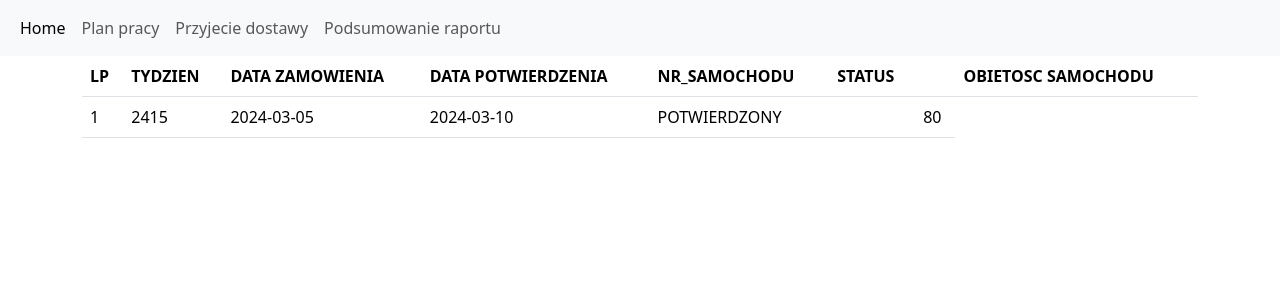
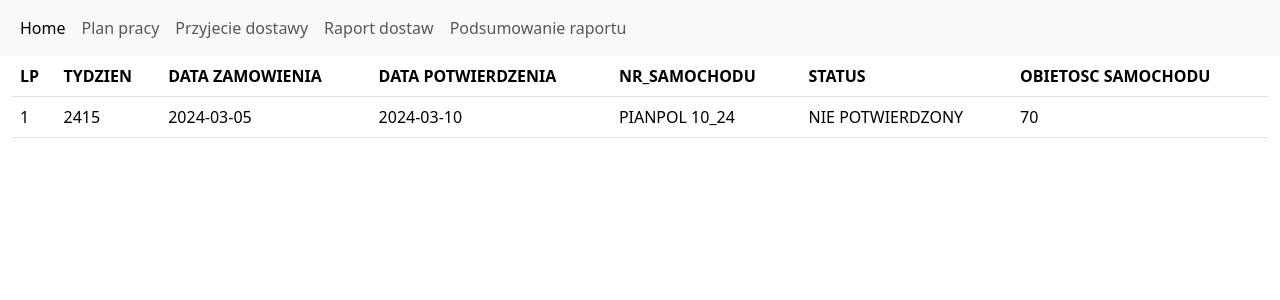
Before and after one commit to Mogarthron/Magazynier, a Flask app: template Flask_server/Bluprints/wydzial_pianek/templates/wydzial_pianek/raport_dostaw.html in a window 1280 px wide. Shown: the top 300 px of the page. Run offline with Flask 3, Linux system fonts and the light colour scheme; the template is opened without the code that fills it, so the values that code supplies are empty; parts of the project's set-up code (start-up, migrations or seed data) failed here and were passed over; some libraries are stand-ins or nearby versions.

Commit message:
Flask server

```diff
--- a/Flask_server/Bluprints/wydzial_pianek/templates/wydzial_pianek/nav_wp.html
+++ b/Flask_server/Bluprints/wydzial_pianek/templates/wydzial_pianek/nav_wp.html
@@ -14,7 +14,7 @@
     <div class="collapse navbar-collapse" id="navbarNav">
       <ul class="navbar-nav">
         <li class="nav-item">
-          <a class="nav-link active" aria-current="page" href="#">Home</a>
+          <a class="nav-link active" aria-current="page" href="{{url_for('index')}}">Home</a>
         </li>
         <li class="nav-item">
           <a class="nav-link" href="{{url_for('wydzial_pianek.plan_pracy')}}"
@@ -29,6 +29,13 @@
           >
         </li>
         <li class="nav-item">
+          <a
+            class="nav-link"
+            href="{{url_for('wydzial_pianek.raport_dostaw')}}"
+            >Raport dostaw</a
+          >
+        </li>
+        <li class="nav-item">
           <a class="nav-link" href="#">Podsumowanie raportu</a>
         </li>
       </ul>
--- a/Flask_server/Bluprints/wydzial_pianek/templates/wydzial_pianek/raport_dostaw.html
+++ b/Flask_server/Bluprints/wydzial_pianek/templates/wydzial_pianek/raport_dostaw.html
@@ -1,6 +1,16 @@
 {% extends "layout_wp.html" %} {% block content %}
+<style>
+.dostawy {
+        display: flex; /* Use flexbox */
 
-<div class="container">
+    }
+
+
+</style>
+<div class="container-fluid">
+
+  <div id='chart' class='chart'></div>
+
   <table class="table">
     <thead>
       <tr>
@@ -10,7 +20,7 @@
         <th>DATA POTWIERDZENIA</th>
         <th>NR_SAMOCHODU</th>
         <th>STATUS</th>
-        <th></th>
+
         <th>OBIETOSC SAMOCHODU</th>
       </tr>
     </thead>
@@ -20,12 +30,19 @@
         <td>2415</td>
         <td>2024-03-05</td>
         <td>2024-03-10</td>
-        <td>POTWIERDZONY</td>
-        <td></td>
-        <td>80</td>
+        <td>PIANPOL 10_24</td>
+        <td>NIE POTWIERDZONY</td>
+
+                <td>70</td>
       </tr>
     </tbody>
   </table>
 </div>
 
+<script src='https://cdn.plot.ly/plotly-latest.min.js'></script>
+    <script type='text/javascript'>
+      var graphs = {{graphJSON | safe}};
+      Plotly.plot('chart',graphs,{});
+    </script>
+
 {% endblock %}
--- a/Flask_server/templates/nav.html
+++ b/Flask_server/templates/nav.html
@@ -17,7 +17,7 @@
           <a class="nav-link active" aria-current="page" href="#">Home</a>
         </li>
         <li class="nav-item">
-          <a class="nav-link" href="#">Wydział Pianek</a>
+          <a class="nav-link" href="{{url_for('wydzial_pianek.index')}}">Wydział Pianek</a>
         </li>
         <li class="nav-item">
           <a class="nav-link" href="#">Analiza Pianek</a>
```
Also changed, not shown: Flask_server/Bluprints/wydzial_pianek/routes.py (+25 -2 lines), Flask_server/templates/dostawy_pianek.html (deleted, +0 -41 lines).
